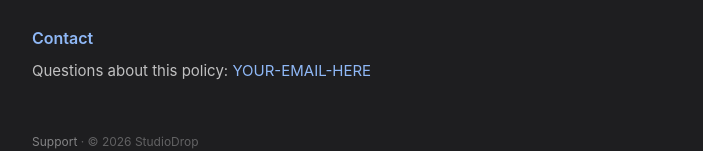
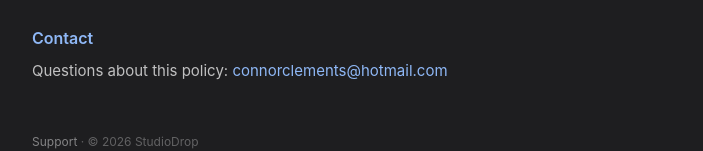
Before and after one commit to hn77s5thjp-sys/StudioDrop, a plain HTML site: page privacy.html in a window 1280 px wide. Shown: the part 664-815 px from the top of the page, without its empty margins (288-991 px from the left). Drawn offline with Linux system fonts and the light colour scheme.

Commit message:
Update privacy.html

```diff
--- a/privacy.html
+++ b/privacy.html
@@ -55,7 +55,7 @@
 
   <h2>Contact</h2>
   <p>Questions about this policy:
-  <a href="mailto:YOUR-EMAIL-HERE">YOUR-EMAIL-HERE</a></p>
+  <a href="mailto:connorclements@hotmail.com">connorclements@hotmail.com</a></p>
 
   <div class="footer"><a href="support.html">Support</a> · © 2026 StudioDrop</div>
 </div>
```
